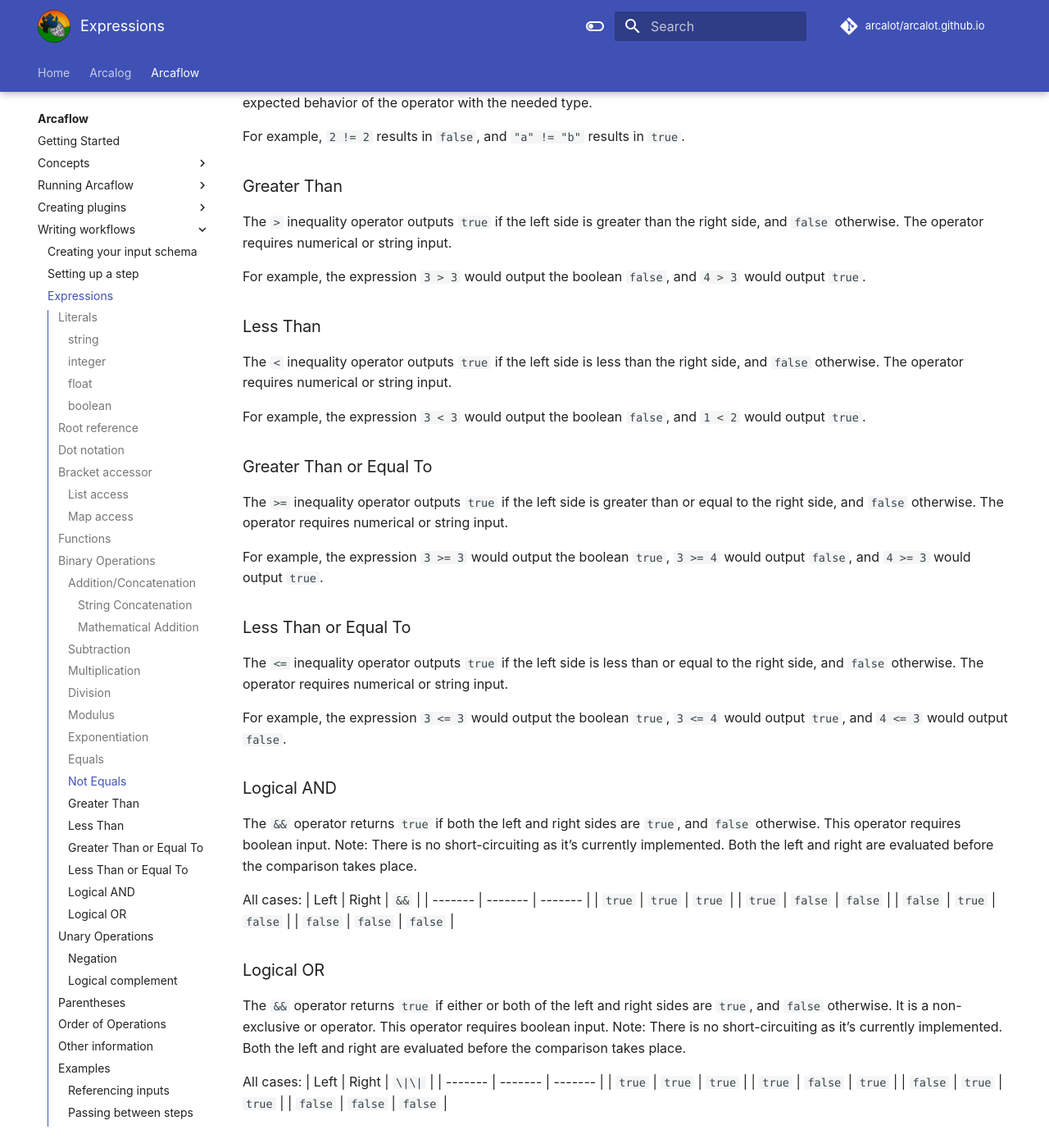
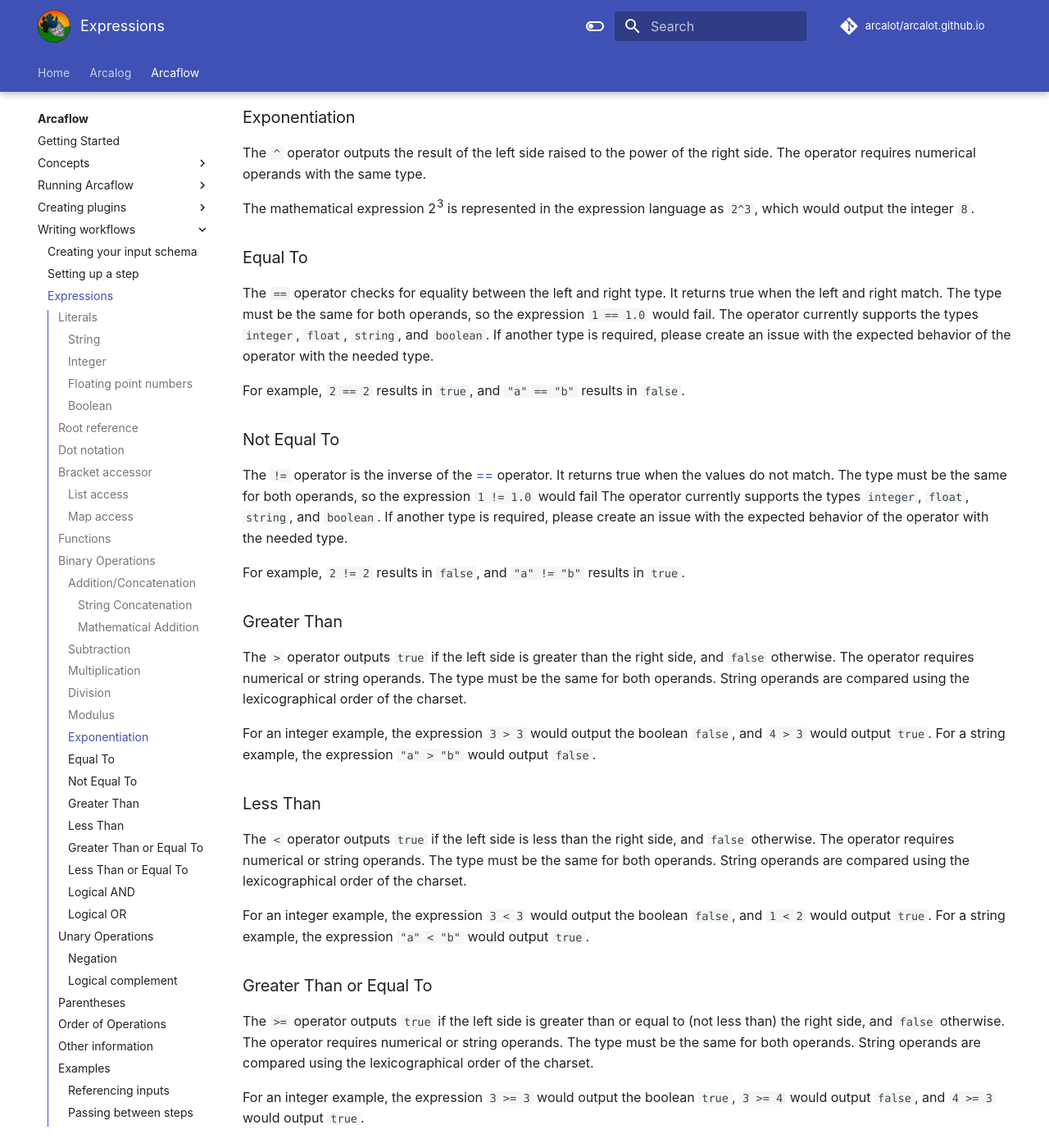
Before and after one commit to arcalot/arcalot.github.io, an MkDocs documentation site: the page built from docs/arcaflow/workflows/expressions.md, in a window 1280 px wide and 1400 px high, scrolled down 5228 px. Shown: the whole window at 82% size. Built offline with MkDocs 1.6.1 and Material for MkDocs 9.7.7, drawn with Linux system fonts in a browser that asks for light colours; comment, search, counter and statistics services are not loaded; some of the changed text lies outside the part shown.

Commit message:
Address review comments

````diff
--- a/docs/arcaflow/workflows/expressions.md
+++ b/docs/arcaflow/workflows/expressions.md
@@ -1,7 +1,6 @@
 # Arcaflow expressions
 
-
-Arcaflow expressions were inspired by JSONPath, but have diverged from the syntax. You can use expressions in a workflow YAML like this:
+Arcaflow expressions were inspired by JSONPath but have diverged from the syntax. You can use expressions in a workflow YAML like this:
 
 ```yaml
 some_value: !expr $.your.expresion.here
@@ -14,44 +13,60 @@
 
 ## Literals
 
-Literals are a very important part of the language. It's required to access any value that's known.
+Literals represent values described in an expression, as opposed to values referenced from other sources.
 
-### string
+### String
 
 string literals start and end with a matched pair of either single quotes `'` or double quotes `"`, and have zero or more characters between the quotes.
 
-Strings may have escaped values. The most important ones are for backslashes (`\\` for `\`), or for new lines `\n`.
+Strings may have escaped values. The most important ones are for backslashes (`\\` for `\`) or for embedded newlines `\n`.
 
-For example, to have this in a string:
+Here is the list of supported escape characters:
+| Escape | Result |
+| ------ | ------ |
+| `\\` | `\` backslash character) |
+| `\t` | tab character |
+| `\n` | newline character |
+| `\r` | carriage return character |
+| `\b` | backspace character |
+| `\"` | `"` double quote character |
+| `\'` | `'` single quote character |
+| `\0` | null character |
+
+For example, to have the following text represented in a single string:
 > test
 > test2/\
 
 You would need the expression `"test\ntest2/\\"`
 
-### integer
+### Integer
 
-Intergers are non-decimal numbers. They may not start with `0`, unless the value is `0`. For example, `001` is not a valid integer literal.
+Integers are whole non-negative base-10 numbers. They may not start with `0`, unless the value is `0`. For example, `001` is not a valid integer literal.
 
-integer expressions may be made negative with a `-` before the number, as mentioned in the unary numbers section.
+Examples:
+- `0`
+- `1`
+- `503`
 
-### float
+Integer literals can be a part of an expression that can be made negative by prefixing them with the [negation operator `-`](#negation).
 
-float literals are floating point double precision decimal numbers.
+### Floating point numbers
+
+Float literals are non-negative floating point double precision decimal numbers.
 
 Supported formats include:
-- number characters followed by a period followed by more number characters `1.1` (the typical format)
-- number characters followed by a period `1.`
-- base-10 exponential scientific notation formats like `5.0e5` and `5.0E-5` for large numbers
+- number characters followed by a period followed by zero or more number characters: `1.1` or `1.`
+- base-10 exponential scientific notation formats like `5.0e5` and `5.0E-5`
 
-float expressions may be made negative with a `-` before the number, as mentioned in the unary numbers section.
+Float literals can be a part of an expression that can be made negative by prefixing them with the [negation operator `-`](#negation).
 
-### boolean
+### Boolean
 
 boolean literals have two valid values:
 - `true`
 - `false`
 
-No other values are valid booleans. They are case sensitive.
+No other values are valid boolean literals. The values are case sensitive.
 
 ## Root reference
 
@@ -70,7 +85,7 @@
 
 ## Dot notation
 
-The dot notation allows you to dive into an object.
+The dot notation allows you to reference fields of an object.
 
 For example, if you have an object on the root data structure named "a" with the field "b" in it, you can access it with:
 
@@ -80,11 +95,14 @@
 
 ## Bracket accessor
 
-The bracket accessor is used for acessing values whose specifics are not known until runtime. This includes maps or lists.
+The bracket accessor is used for referencing values in maps or lists.
 
 
 #### List access
-For list access, you specify the index of the value you want to access. If you have a list named `foo` with one value, `"Hello world!"`, as shown:
+For list access, you specify the index of the value you want to access.
+Lists are zero-indexed (so the first value has an index of 0).
+
+If you have a list named `foo`:
 
 ```yaml
 foo:
@@ -96,13 +114,15 @@
 $.foo[0]
 ```
 
+Giving the output `"Hello world!"`
+
 #### Map access
 
 Maps, also known as dictionaries in some languages, are key-value pair data structures.
 
-For map access in a bracket accessor expression, instead of an integer index, the value in the brackets must match the type of the map's keys.
+To use a map in an expression, the expression to the left of the brackets must be a reference to a map. That is then followed by a pair of brackets with a sub-expression between them. That sub-expression must evaluate to a valid key in the map.
 
-Here is an example of a map with key type string, and value type integer, inside the main data structure in a field called foo:
+Here is an example of a map whose key are strings, and whose values are integers. The map is stored in a field called `foo` in the root-level object:
 
 ```yml
 foo:
@@ -110,18 +130,21 @@
   b: 2
 ```
 
-The value at the key `"b"` can be accessed with the expression:
+Given the map shown above, the following expression would yield a value of `2`:
 ```JavaScript
 $.foo["b"]
 ```
 
 ## Functions
 
-A simpler alternative to steps for built-in helper operations.
+Functions are built-in tasks with pre-defined behavior and a known input and output schema.
 
-There are currently no built-in functions. Functions are being added later.
+Functions are defined by the engine.
 
-The format for a function is the function's identifying name, followed by `(`, followed by 0 or more comma separated expressions, followed by `)`.
+Functions:
+TO BE DEFINED BEFORE MERGE.
+
+The syntax for a function has multiple parts. First, you have the function's identifying name, followed by `(`, followed by 0 or more comma-separated expressions, followed by `)`.
 
 Example:
 ```JavaScript
@@ -141,8 +164,8 @@
 | `/`     | [Division](#division)|
 | `%`     | [Modulus](#modulus)|
 | `^`     | [Exponentiation](#exponentiation)|
-| `==`    | [Equals](#equals)|
-| `!=`    | [Not Equals](#not-equals)|
+| `==`    | [Equal To](#equal-to)|
+| `!=`    | [Not Equal To](#not-equal-to)|
 | `>`     | [Greater Than](#greater-than)|
 | `<`     | [Less Than](#less-than)|
 | `>=`    | [Greater Than or Equal To](#greater-than-or-equal-to)|
@@ -162,81 +185,90 @@
 
 ##### Mathematical Addition
 
-When the `+` operator is used with a numerical input, it adds them together.
+When the `+` operator is used with numerical operands, it adds them together. The operator requires numerical operands with the same type. You cannot mix float and integer operands.
 For example, the expression `2 + 2` would output the integer `4`.
+
 
 ### Subtraction
 
-When the `-` operator is used with a numerical input, it subtracts them. The operator requires numerical input.
+When the `-` operator is used with a numerical operands, subtracts the value of the right operand from the value of the left. The operator requires numerical operands with the same type. You cannot mix float and integer operands.
 
 For example, the expression `6 - 4` would output the integer `2`.
-The expression `$.a + $.b` would evaluate the values of `a` and `b` within the root, and add them together.
+The expression `$.a - $.b` would evaluate the values of `a` and `b` within the root, and subtract the value of `$.b` from `$.a`.
 
 ### Multiplication
 
-When the `*` operator is used with a numerical input, it multiplies them. The operator requires numerical input.
+When the `*` operator is used with a numerical operands, it multiplies them. The operator requires numerical operands with the same type.
 
 For example, the expression `3 * 3` would output the integer `9`.
 
 ### Division
 
-When the `/` operator is used with a numerical input, it divides them. The operator requires numerical input.
+When the `/` operator is used with a numerical operands, divides the value of the left operand into the right operand. The operator requires numerical operands with the same type.
+
+The output type matches the input type. Integer division results in the value being rounded down into the resultant integer. If a non-whole number output is required, or if different rounding logic is required, convert the inputs into floating point number with TO BE ADDED BEFORE MERGE.
 
 For example, the expression `3 / 3` would output the integer `1`.
 
 ### Modulus
 
-When the `%` operator is used with a numerical input, it outputs the remainder of the division of the operands. The operator requires numerical input.
+When the `%` operator is used with a numerical operands, it outputs the remainder of the division of the left operand into the right operand. The operator requires numerical operands with the same type.
 
-For example, the expression `2 % 3` would output the integer `2`.
+For example, the expression `5 % 3` would output the integer `2`.
 
 ### Exponentiation
 
-When the `^` operator is used with numerical input, it outputs the result of the left side raised to the power of the right side.
+The `^` operator outputs the result of the left side raised to the power of the right side. The operator requires numerical operands with the same type.
 
 The mathematical expression 2<sup>3</sup> is represented in the expression language as `2^3`, which would output the integer `8`.
 
-### Equals
+### Equal To
 
-The `==` equality operator checks for equality between the left and right type. It returns true when the left and right match.
+The `==` operator checks for equality between the left and right type. It returns true when the left and right match. The type must be the same for both operands, so the expression `1 == 1.0` would fail.
 The operator currently supports the types `integer`, `float`, `string`, and `boolean`. If another type is required, please create an issue with the expected behavior of the operator with the needed type.
 
 For example, `2 == 2` results in `true`, and `"a" == "b"` results in `false`.
 
-### Not Equals
+### Not Equal To
 
-The `!=` operator is the inverse of the [==](#equals ) operator. It returns true when the values do not match.
+The `!=` operator is the inverse of the [==](#equals ) operator. It returns true when the values do not match. The type must be the same for both operands, so the expression `1 != 1.0` would fail
 The operator currently supports the types `integer`, `float`, `string`, and `boolean`. If another type is required, please create an issue with the expected behavior of the operator with the needed type.
 
 For example, `2 != 2` results in `false`, and `"a" != "b"` results in `true`.
 
 ### Greater Than
 
-The `>` inequality operator outputs `true` if the left side is greater than the right side, and `false` otherwise. The operator requires numerical or string input.
+The `>` operator outputs `true` if the left side is greater than the right side, and `false` otherwise. The operator requires numerical or string operands. The type must be the same for both operands.
+String operands are compared using the lexicographical order of the charset.
 
-For example, the expression `3 > 3` would output the boolean `false`, and `4 > 3` would output `true`.
+For an integer example, the expression `3 > 3` would output the boolean `false`, and `4 > 3` would output `true`.
+For a string example, the expression `"a" > "b"` would output `false`.
 
 ### Less Than
 
-The `<` inequality operator outputs `true` if the left side is less than the right side, and `false` otherwise. The operator requires numerical or string input.
+The `<` operator outputs `true` if the left side is less than the right side, and `false` otherwise. The operator requires numerical or string operands. The type must be the same for both operands.
+String operands are compared using the lexicographical order of the charset.
 
-For example, the expression `3 < 3` would output the boolean `false`, and `1 < 2` would output `true`.
+For an integer example, the expression `3 < 3` would output the boolean `false`, and `1 < 2` would output `true`.
+For a string example, the expression `"a" < "b"` would output `true`.
 
 ### Greater Than or Equal To
 
-The `>=` inequality operator outputs `true` if the left side is greater than or equal to the right side, and `false` otherwise. The operator requires numerical or string input.
+The `>=` operator outputs `true` if the left side is greater than or equal to (not less than) the right side, and `false` otherwise. The operator requires numerical or string operands. The type must be the same for both operands.
+String operands are compared using the lexicographical order of the charset.
 
-For example, the expression `3 >= 3` would output the boolean `true`, `3 >= 4` would output `false`, and `4 >= 3` would output `true`.
+For an integer example, the expression `3 >= 3` would output the boolean `true`, `3 >= 4` would output `false`, and `4 >= 3` would output `true`.
 
 ### Less Than or Equal To
 
-The `<=` inequality operator outputs `true` if the left side is less than or equal to the right side, and `false` otherwise. The operator requires numerical or string input.
+The `<=` operator outputs `true` if the left side is less than or equal to (not greater than) the right side, and `false` otherwise. The operator requires numerical or string operands. The type must be the same for both operands.
+String operands are compared using the lexicographical order of the charset.
 
 For example, the expression `3 <= 3` would output the boolean `true`, `3 <= 4` would output `true`, and `4 <= 3` would output `false`.
 
 ### Logical AND
 
-The `&&` operator returns `true` if both the left and right sides are `true`, and `false` otherwise. This operator requires boolean input.
+The `&&` operator returns `true` if both the left and right sides are `true`, and `false` otherwise. This operator requires boolean operands.
 Note: There is no short-circuiting as it's currently implemented. Both the left and right are evaluated before the comparison takes place.
 
 All cases:
@@ -249,7 +281,7 @@
 
 ### Logical OR
 
-The `&&` operator returns `true` if either or both of the left and right sides are `true`, and `false` otherwise. It is a non-exclusive or operator. This operator requires boolean input.
+The `||` operator returns `true` if **either or both** of the left and right sides are `true`, and `false` otherwise. This operator requires boolean operands.
 Note: There is no short-circuiting as it's currently implemented. Both the left and right are evaluated before the comparison takes place.
 
 All cases:
@@ -262,7 +294,7 @@
 
 ## Unary Operations
 
-These are operations that have one operator before the expressions.
+Unary operations are operations that have one input. They are formatted as one operator to the left of the operand expression.
 
 | Operator | Description        |
 | ---------|--------------------|
@@ -271,35 +303,36 @@
 
 ### Negation
 
-The negation operator negates the value from the input expression.
+The negation operator negates the numeric value from the input expression.
 The required format is a dash `-` before the expression.
 
-If the input is not numeric, there will be a type error.
+This operation requires numeric input.
 
 Examples with integer literals: `-5`, `- 5`
 Example with a float literal: `-50.0`
 Example with a reference: `-$.foo`
+Example with parentheses and a sub-expression: `-(5 + 5)`
 
 ### Logical complement
 
 The logical complement unary operator logically inverts the boolean input.
 The required format is an exclamation point `!` before the expression.
 
-If the input expression is not boolean, there will be a type error.
+This operation requires boolean input.
 
 Example with a boolean literal: `!true`
 Example with a reference: `!$.foo`
 
 ## Parentheses
 
-Parentheses are used to force precedence in the expression. They do not do anything implicitly (for example, there is no implied multiplication)
+Parentheses are used to force precedence in the expression. They do not do anything implicitly (for example, there is no implied multiplication).
 
 For example, the expression `5 + 5 * 5` evaluates the `5 * 5` before the `+`, resulting in `5 + 25`, and finally `30`.
-If you want the 5 + 5 to be run first, you must use parentheses. That gives you the expression `(5 + 5) * 5`, resulting in `10 * 5`, and finally `50`
+If you want the 5 + 5 to be run first, you must use parentheses. That gives you the expression `(5 + 5) * 5`, resulting in `10 * 5`, and finally `50`.
 
 ## Order of Operations
 
-The order of operations is designed to match most programming languages, and the rules of math.
+The order of operations is designed to match mathematics and most programming languages.
 
 Order (highest to lowest):
  - [`- ` negation](#negation)
````
Also changed, not shown: docs/arcaflow/contributing/expressions.md (+6 -6 lines).
